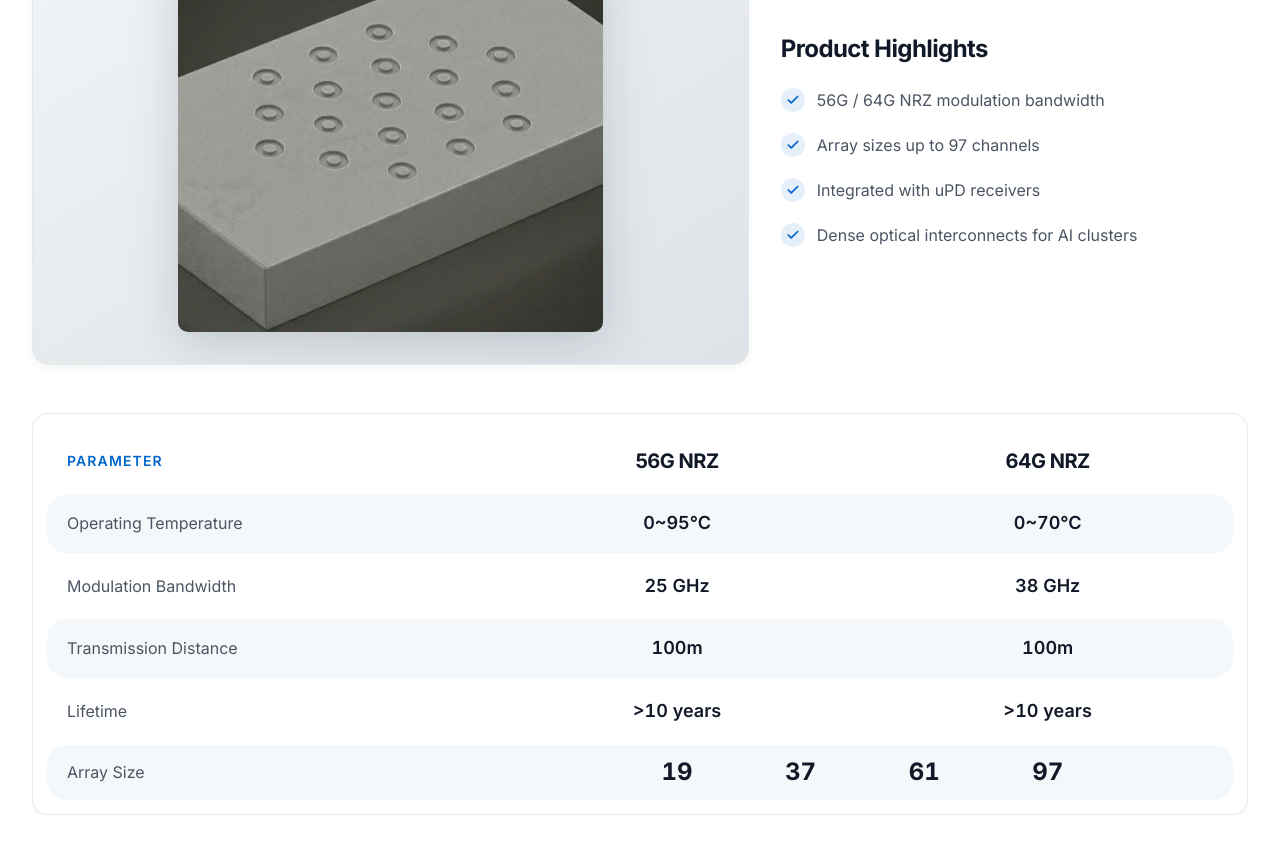
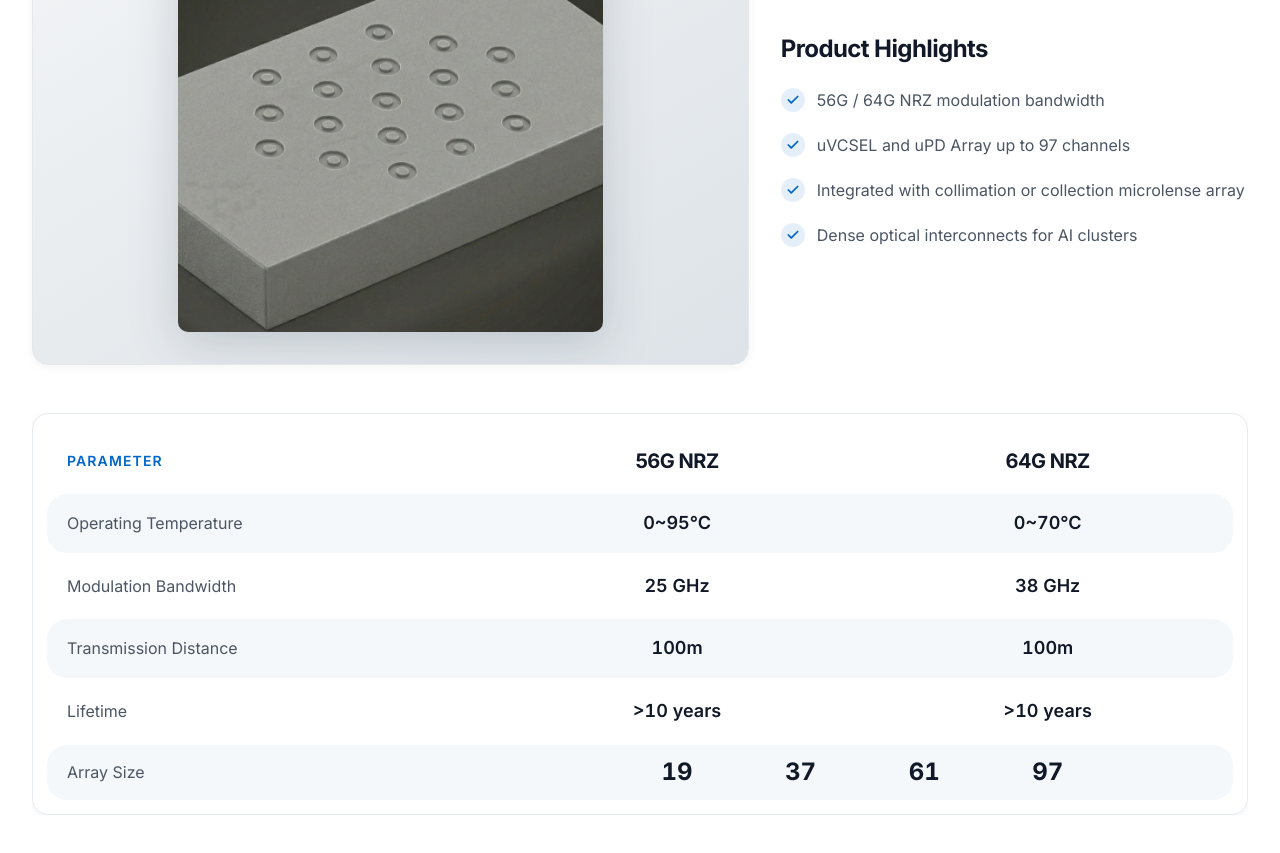
Before and after one commit to lrk52671/hcmeta3, a React (Vite) app: page /products in a window 1280 px wide. Shown: the part 1720-2573 px from the top of the page. Built offline with nearby package versions, Linux system fonts and the light colour scheme.

Commit message:
Update uVCSEL product highlights wording

```diff
--- a/src/pages/Products.tsx
+++ b/src/pages/Products.tsx
@@ -60,8 +60,8 @@ export default function Products() {
 
   const uvcselFeatures = [
     '56G / 64G NRZ modulation bandwidth',
-    'Array sizes up to 97 channels',
-    'Integrated with uPD receivers',
+    'uVCSEL and uPD Array up to 97 channels',
+    'Integrated with collimation or collection microlense array',
     'Dense optical interconnects for AI clusters',
   ];
 
```
